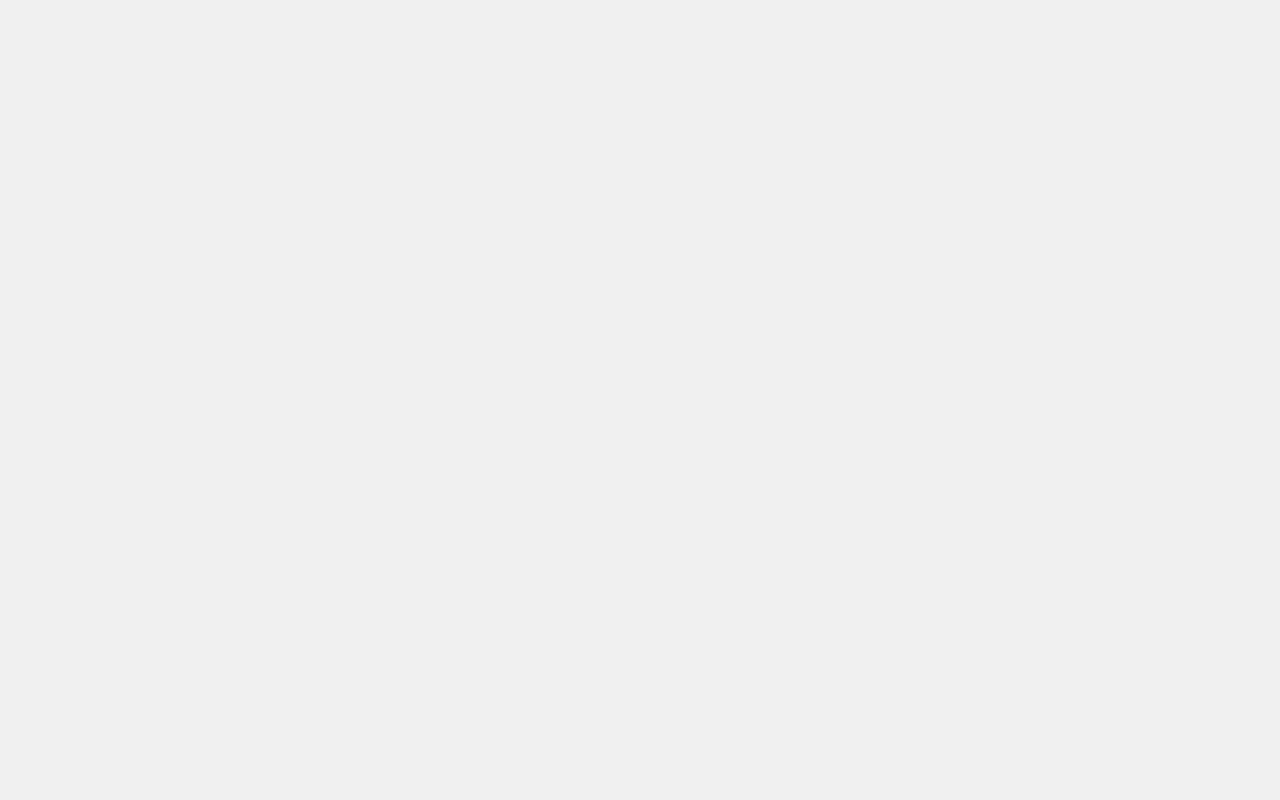
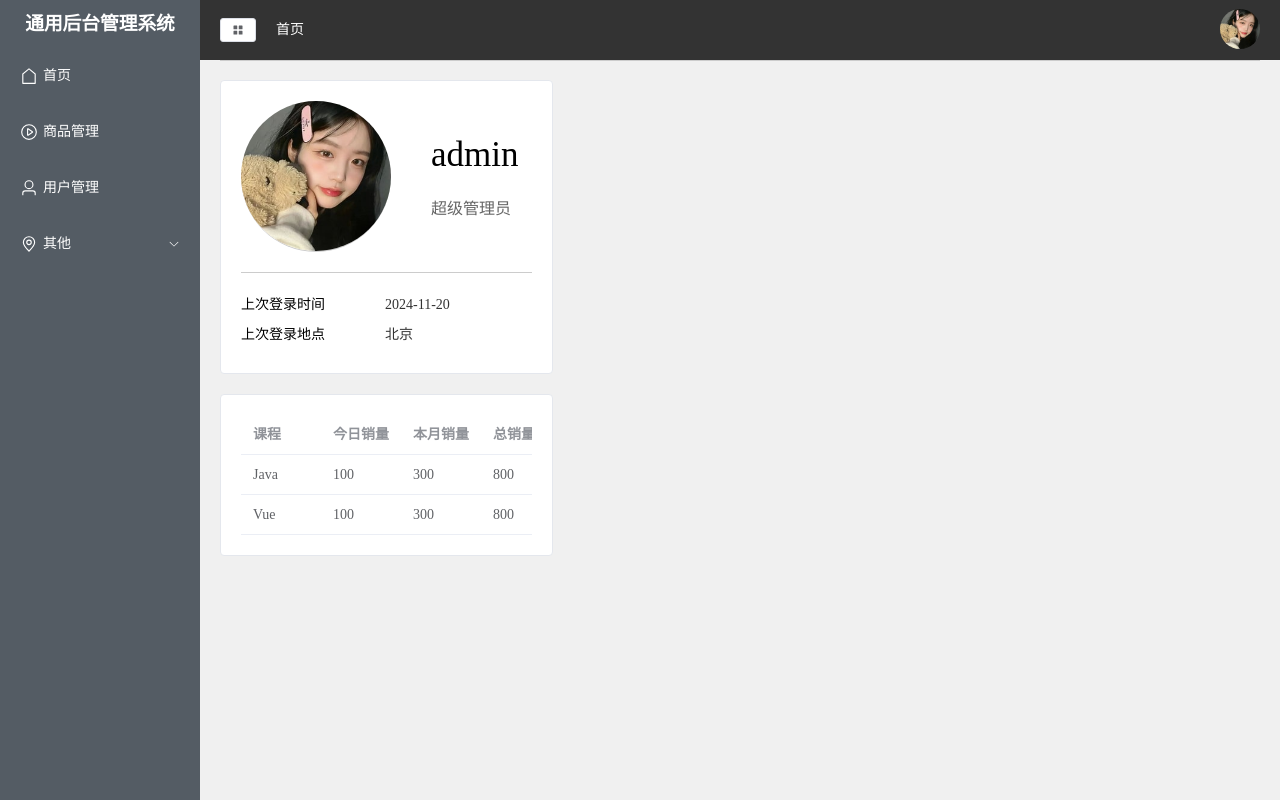
Before and after one commit to aoia7/aaaa2, a Vue app in the folder my-vue-app/: page /#/home in a window 1280 px wide. Before the commit this address had no page. Built offline with nearby package versions, Linux system fonts and the light colour scheme.

Commit message:
右侧内容

```diff
--- a/my-vue-app/src/components/CommonAside.vue
+++ b/my-vue-app/src/components/CommonAside.vue
@@ -1,7 +1,8 @@
 <template>
-    <el-aside width="180px">
-        <el-menu background-color="#545c64" text-color="#fff" :collapse="false">
-            <h3>通用后台管理系统</h3>
+    <el-aside :width="width">
+        <el-menu background-color="#545c64" text-color="#fff" :collapse="isCollapse" :collapse-transition=false>
+            <h3 v-show="!isCollapse">通用后台管理系统</h3>
+            <h3 v-show="isCollapse">后台</h3>
             <el-menu-item v-for="item in noChildren" :index="item.path" :key="item.path">
                 <component class="icons" :is="item.icon"></component>
                 <span>{{ item.label }}</span>
@@ -12,7 +13,8 @@
                     <span>{{ item.label }}</span>
                 </template>
                 <el-menu-item-group title="Group One">
-                    <el-menu-item v-for="(subItem, subIndex) in item.children" :index="subItem.path" :key="subItem.path">
+                    <el-menu-item v-for="(subItem, subIndex) in item.children" :index="subItem.path"
+                        :key="subItem.path">
                         <component class="icons" :is="subItem.icon"></component>
                         <span>{{ subItem.label }}</span>
                     </el-menu-item>
@@ -24,6 +26,7 @@
 
 <script setup>
 import { ref, computed } from 'vue'
+import { useAllDataStore } from '@/stores'
 const list = ref([
     {
         path: '/home',
@@ -68,7 +71,6 @@ const list = ref([
         ]
     }
 ])
-// const router = useRouter()
 const noChildren = computed(() => {
     return list.value.filter(item => !item.children)// 过滤出没有子菜单的
 })
@@ -76,9 +78,11 @@ const hasChildren = computed(() => {
     return list.value.filter(item => item.children) // 过滤出有子菜单的
 })
 
-// const clickMenu(item) {
-//     router.push(item.path)
-// }
+const store = useAllDataStore()
+const isCollapse = computed(() => store.state.isCollapse)
+//宽度
+const width = computed(() => store.state.isCollapse ? '64px' : '200px')
+
 </script>
 
 <style scoped lang="less">
--- a/my-vue-app/src/components/CommonHeader.vue
+++ b/my-vue-app/src/components/CommonHeader.vue
@@ -1,7 +1,7 @@
 <template>
     <div class="header">
         <div class="l-content" >
-            <el-button size="small">
+            <el-button size="small" @click="handleCollapse">
                 <el-icon><Menu /></el-icon>
             </el-button>
             <el-breadcrumb separator="/" class="bread">
@@ -22,13 +22,20 @@
             </el-dropdown>
         </div>
     </div>
-    <!-- <component class="icons" is="Aim"></component> -->
 </template>
 
 <script setup>
 import { ref, computed } from 'vue'
+import { useAllDataStore } from '@/stores'
+
  const getImagUrl = (user)=>{
     return new URL(`../assets/img/${user}.png`,import.meta.url).href
+ }
+
+ const store = useAllDataStore()
+
+ const handleCollapse = () => {
+     store.state.isCollapse = !store.state.isCollapse
  }
 </script>
 
@@ -39,7 +46,6 @@ import { ref, computed } from 'vue'
     align-items: center;
     height: 60px;
     border-bottom: 1px solid #ccc;
-    padding: 0 20px;
     .l-content {
         display: flex;
         align-items: center;
--- a/my-vue-app/src/router/index.js
+++ b/my-vue-app/src/router/index.js
@@ -4,7 +4,15 @@ const routes = [
     {
         path: '/',
         name: 'main',
-        component: () => import('@/views/Main.vue')
+        component: () => import('@/views/main.vue'),
+        redirect: '/home',
+        children:[
+            {
+                path: 'home',
+                name: 'home',
+                component: () => import('@/views/home.vue')
+            }
+        ]
     }
 ]
 
--- a/my-vue-app/src/stores/index.js
+++ b/my-vue-app/src/stores/index.js
@@ -1,8 +1,13 @@
 import { defineStore } from 'pinia'
+import { ref } from 'vue'
 
-
-
+function initState() {
+  return {
+    isCollapse: false,
+  }
+}
 export const useAllDataStore = defineStore('Alldata', () => {
 
-    return { count, doubleCount, increment }
-  })
+  const state = ref(initState())
+  return { state }
+})
--- /dev/null
+++ b/my-vue-app/src/views/home.vue
@@ -0,0 +1,104 @@
+<template>
+    <el-row class="home" :gutter="20">
+        <el-col :span="8" :offset="0">
+            <el-card shadow="hover" :body-style="{ padding: '20px' }">
+                <div class="user">
+                    <img class="user" :src="getImgUrl('user')">
+                    <div class="userInfo">
+                        <p>admin</p>
+                        <p>超级管理员</p>
+                    </div>
+                </div>
+                <div class="loginInfo">
+                    <p>上次登录时间<span>2024-11-20</span></p>
+                    <p>上次登录地点<span>北京</span></p>
+                </div>
+            </el-card>
+            <el-card class="userTable" style="margin-top: 20px;" shadow="hover" :body-style="{ padding: '20px' }">
+                <el-table :data="tableData">
+                    <el-table-column v-for="(val, key) in tableLabel" :key="key" :prop="key"
+                        :label="val"></el-table-column>
+                </el-table>
+            </el-card>
+        </el-col>
+        <el-col :span="12" :offset="0"></el-col>
+    </el-row>
+
+</template>
+
+<script setup>
+import { ref } from 'vue'
+const getImgUrl = (user) => {
+    return new URL(`../assets/img/${user}.png`, import.meta.url).href
+}
+const tableData = ref([
+    {
+        name: 'Java',
+        todayBuy: 100,
+        monthBuy: 300,
+        totalBuy: 800,
+    },
+    {
+        name: 'Vue',
+        todayBuy: 100,
+        monthBuy: 300,
+        totalBuy: 800,
+    }
+])
+const tableLabel = ref(
+    {
+        name: '课程',
+        todayBuy: '今日销量',
+        monthBuy: '本月销量',
+        totalBuy: '总销量'
+    }
+)
+
+</script>
+
+<style scoped lang="less">
+.home {
+    height: 100%;
+    overflow: hidden;
+
+    .user {
+        display: flex;
+        align-items: center;
+        border-bottom: 1px solid #ccc;
+        margin-bottom: 20px;
+
+        img {
+            width: 150px;
+            height: 150px;
+            border-radius: 50%;
+            margin-right: 40px;
+        }
+    }
+
+    .userInfo {
+        p {
+            font-size: 16px;
+            color: #666;
+            margin-bottom: 20px;
+        }
+
+        P:first-child {
+            font-size: 35px;
+            color: #000;
+        }
+    }
+
+    .loginInfo {
+        p {
+            font-size: 14px;
+            color: #000;
+            margin-bottom: 10px;
+
+            span {
+                margin-left: 60px;
+                color: #333;
+            }
+        }
+    }
+}
+</style>
--- a/my-vue-app/src/views/main.vue
+++ b/my-vue-app/src/views/main.vue
@@ -8,7 +8,7 @@
                     <common-header/>
                 </el-header>
                 <el-main class="right-main">
-                    main
+                    <router-view></router-view>
                 </el-main>
              </el-container>
         </el-container>
```
